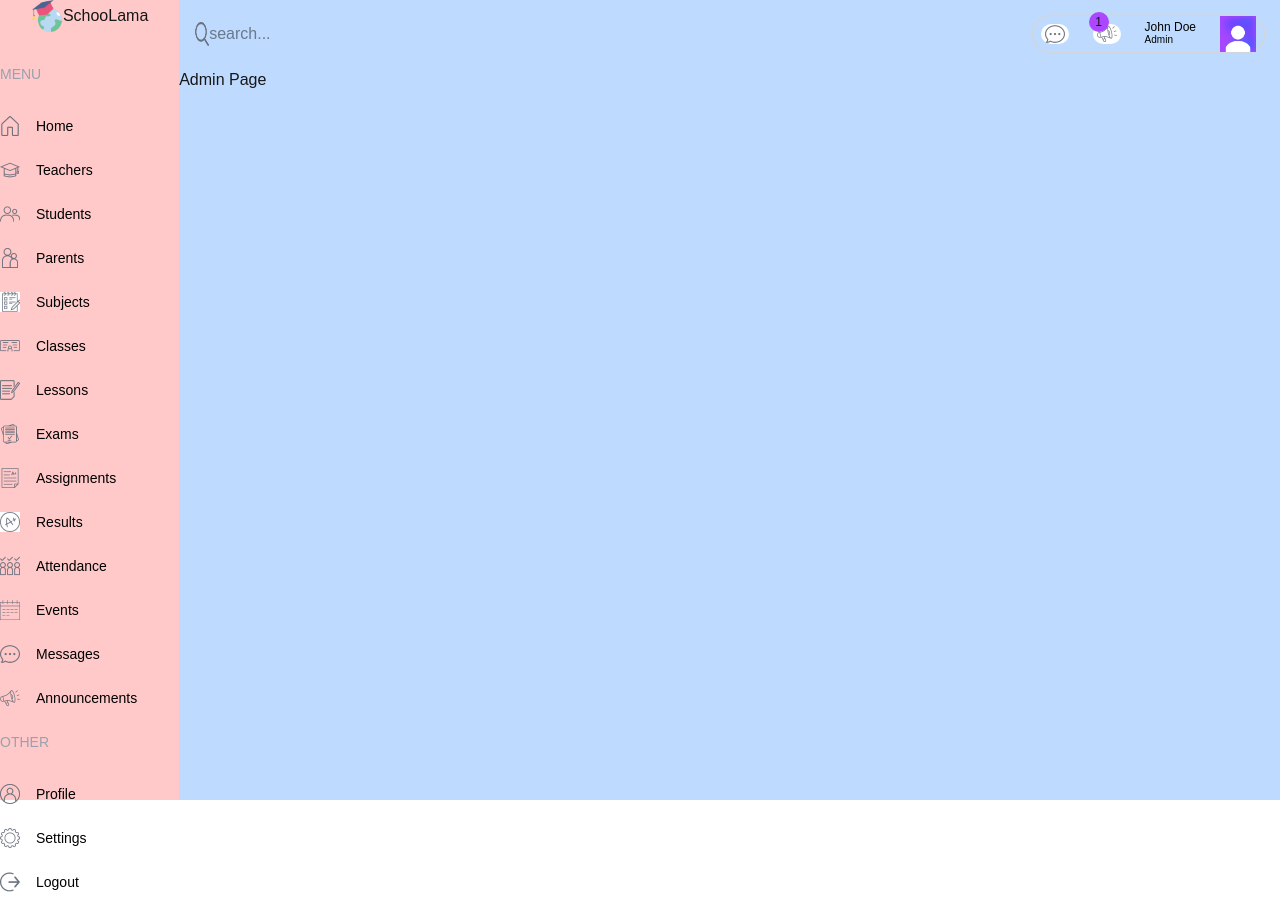
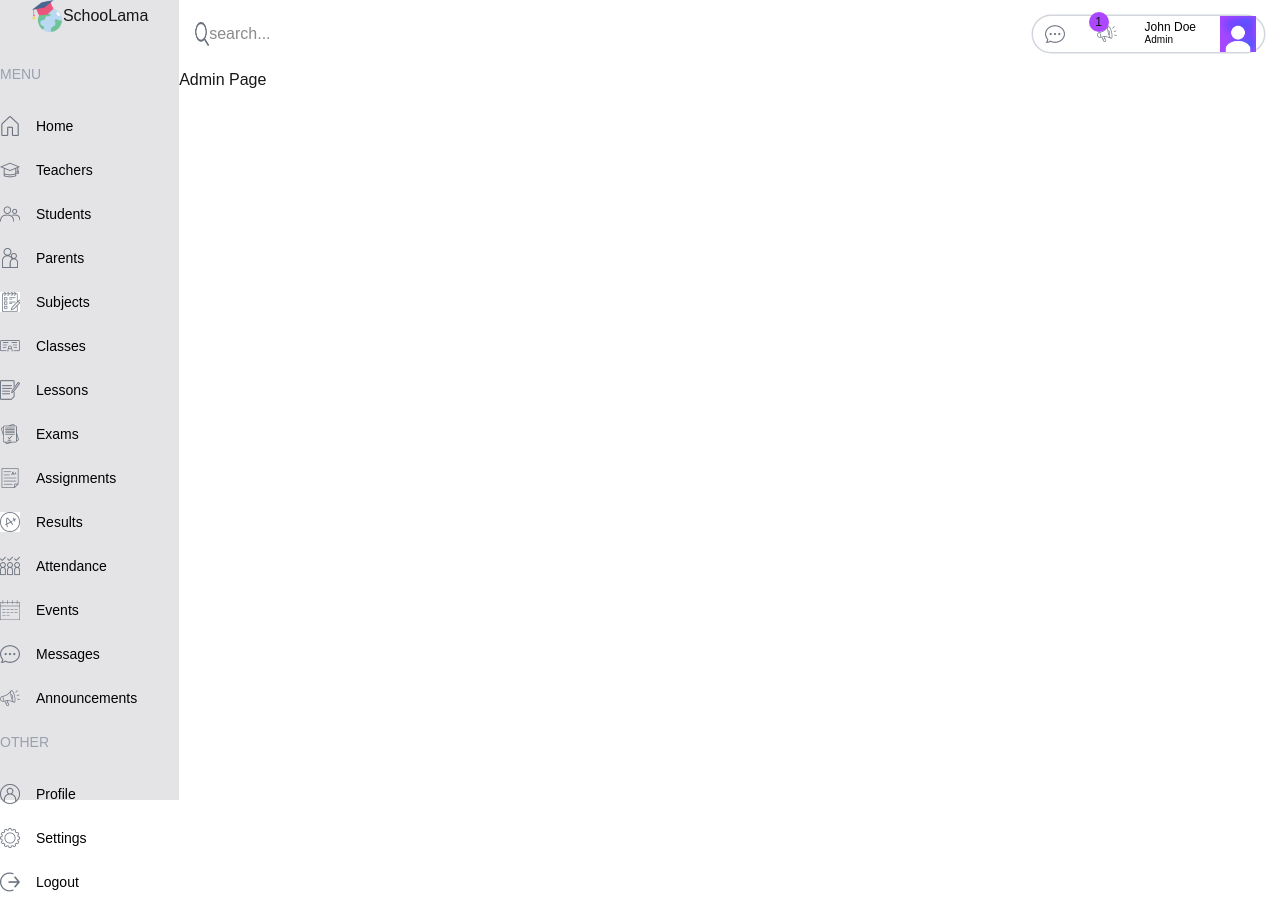
Before and after one commit to P-Peeradon/lama-school, a Next.js app: page /dashboard/admin in a window 1280 px wide. Built offline with nearby package versions, Linux system fonts and the light colour scheme.

Commit message:
Change background color

```diff
--- a/app/dashboard/layout.tsx
+++ b/app/dashboard/layout.tsx
@@ -11,7 +11,7 @@
     return (
         <div className="h-screen flex">
             {/* LEFT */}
-            <div className="w-[14%] md:w-[8%] lg:w-[16%] xl:w-[14%] bg-red-200">
+            <div className="w-[14%] md:w-[8%] lg:w-[16%] xl:w-[14%] bg-zinc-200">
                 <Link href="/" className="flex items-center justify-center gap">
                     <Image src="/logo.png" alt="logo" width={32} height={32} />
                     <span className="hidden lg:block">SchooLama</span>
@@ -19,7 +19,7 @@
                 <Menu />
             </div>
             {/* RIGHT */}
-            <div className="w-[86%] md:w-[92%] lg:w-[84%] xl:w-[86%] bg-blue-200 overflow-scroll">
+            <div className="w-[86%] md:w-[92%] lg:w-[84%] xl:w-[86%] bg-white  overflow-y-scroll">
                 <Navbar />
                 {children}
             </div>
```
